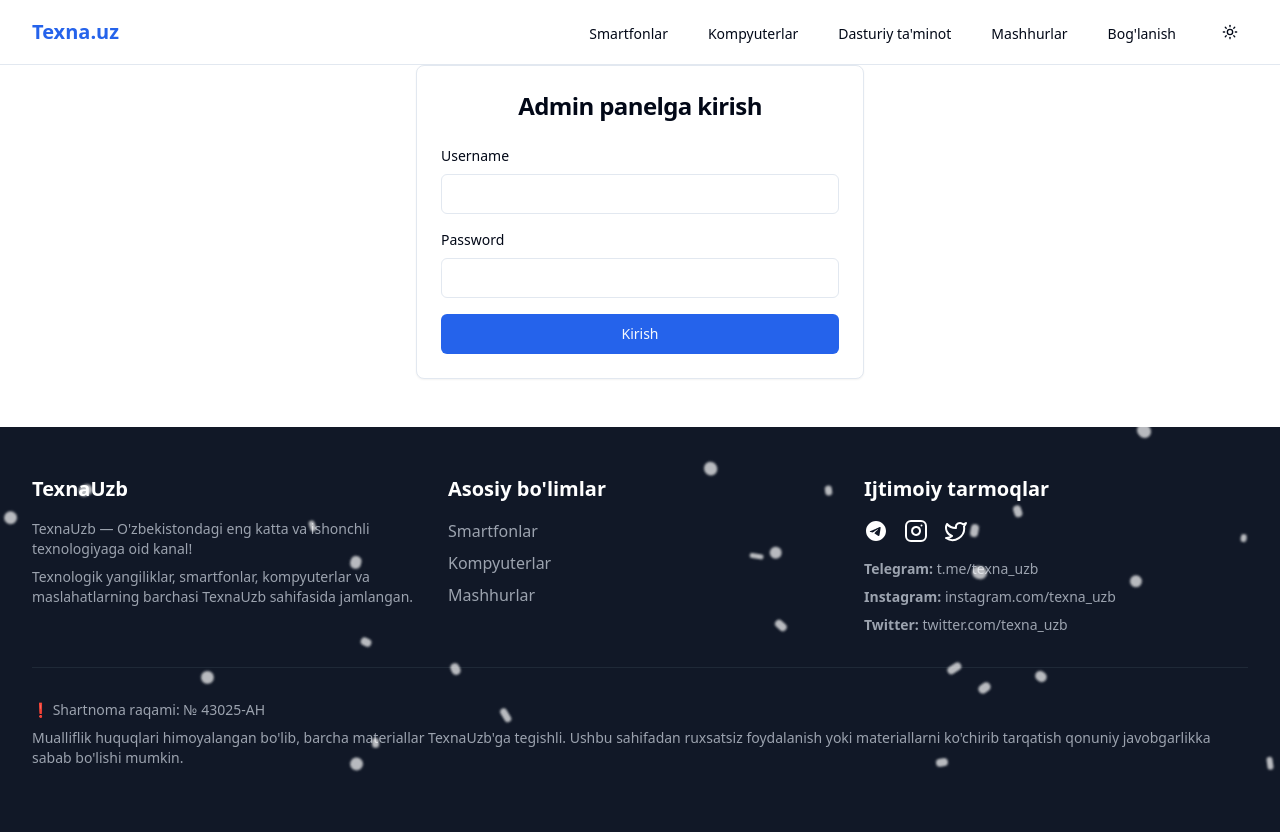
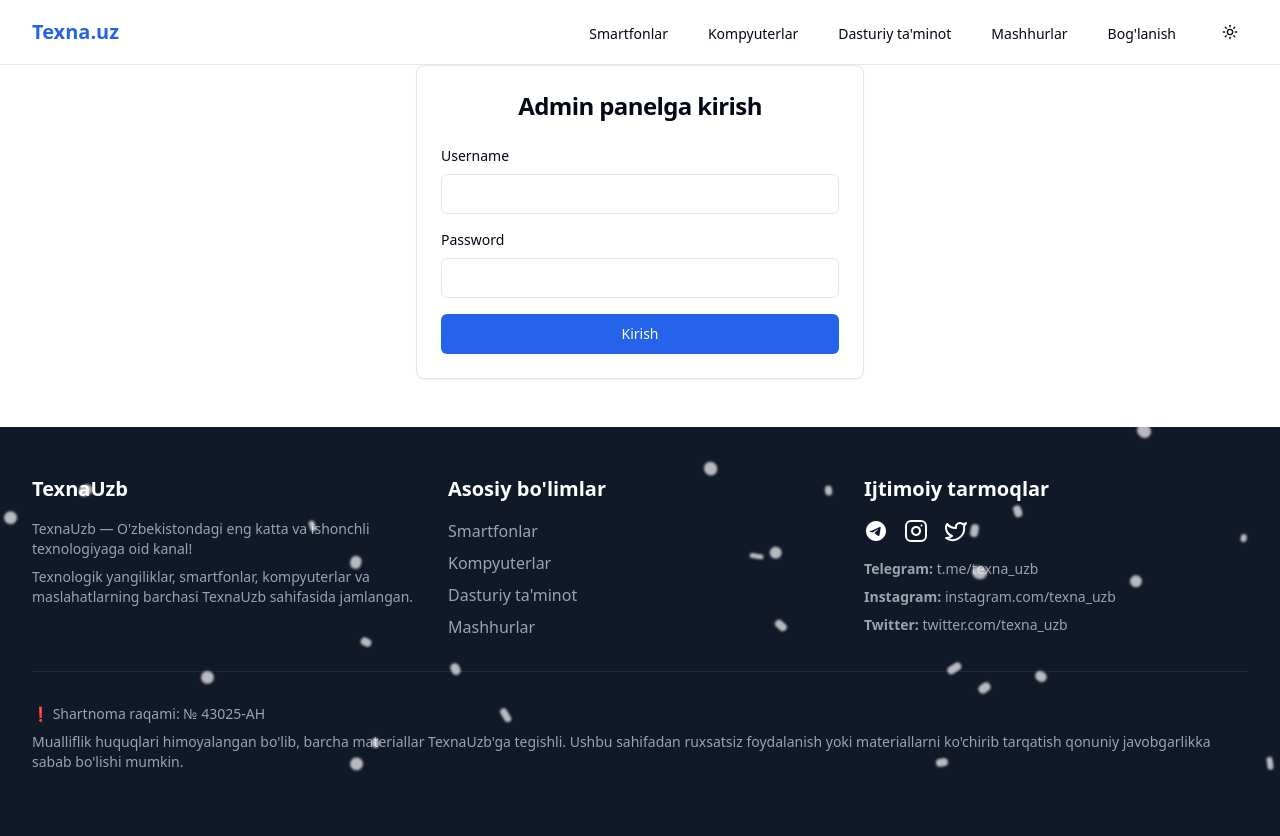
Before and after one commit to Hazratov/texna.uz, a React (Vite) app: page /admin in a window 1280 px wide. Built offline with nearby package versions, Linux system fonts and the light colour scheme.

Commit message:
add foter software

```diff
--- a/src/components/Footer.tsx
+++ b/src/components/Footer.tsx
@@ -24,6 +24,11 @@ export function Footer() {
               <li>
                 <Link to="/category/computers" className="text-gray-400 hover:text-white">
                   Kompyuterlar
+                </Link>
+              </li>
+              <li>
+                <Link to="/category/software" className="text-gray-400 hover:text-white">
+                  Dasturiy ta'minot
                 </Link>
               </li>
               <li>
```
